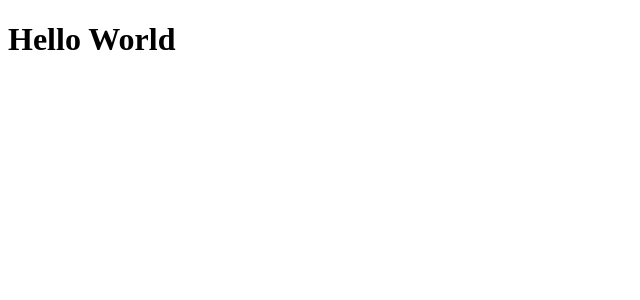
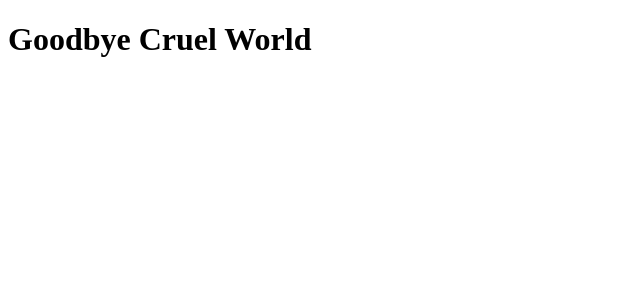
Before and after one commit to mle4d/HabitTrackerFE, a React app: page / in a window 1280 px wide. Shown: the top 300 px of the page, without its empty margins (0-640 px from the left). Built offline with nearby package versions, Linux system fonts and the light colour scheme.

Commit message:
dependicies

```diff
--- a/package.json
+++ b/package.json
@@ -39,6 +39,7 @@
     "babel-loader": "^8.0.6",
     "clean-webpack-plugin": "^3.0.0",
     "css-loader": "^3.2.0",
+    "dotenv-webpack": "^1.7.0",
     "enzyme": "^3.10.0",
     "enzyme-adapter-react-16": "^1.14.0",
     "enzyme-to-json": "^3.4.0",
--- a/src/components/App.js
+++ b/src/components/App.js
@@ -1,5 +1,5 @@
 import React from 'react';
 
 export default function App() {
-  return <h1>Hello World</h1>;
+  return <h1>Goodbye Cruel World</h1>;
 }
--- a/webpack.config.js
+++ b/webpack.config.js
@@ -1,5 +1,6 @@
 const HtmlPlugin = require('html-webpack-plugin');
 const { CleanWebpackPlugin } = require('clean-webpack-plugin');
+const Dotenv = require('dotenv-webpack');
 
 // eslint-disable-next-line
 module.exports = {
@@ -14,7 +15,10 @@ module.exports = {
   },
   plugins: [
     new HtmlPlugin({ template: './src/index.html' }),
-    new CleanWebpackPlugin()
+    new CleanWebpackPlugin(),
+    new Dotenv({
+      systemvars: true
+    })
   ],
   module: {
     rules: [
```
Also changed, not shown: 1 other file (tests, documents, lock files or other folders).
